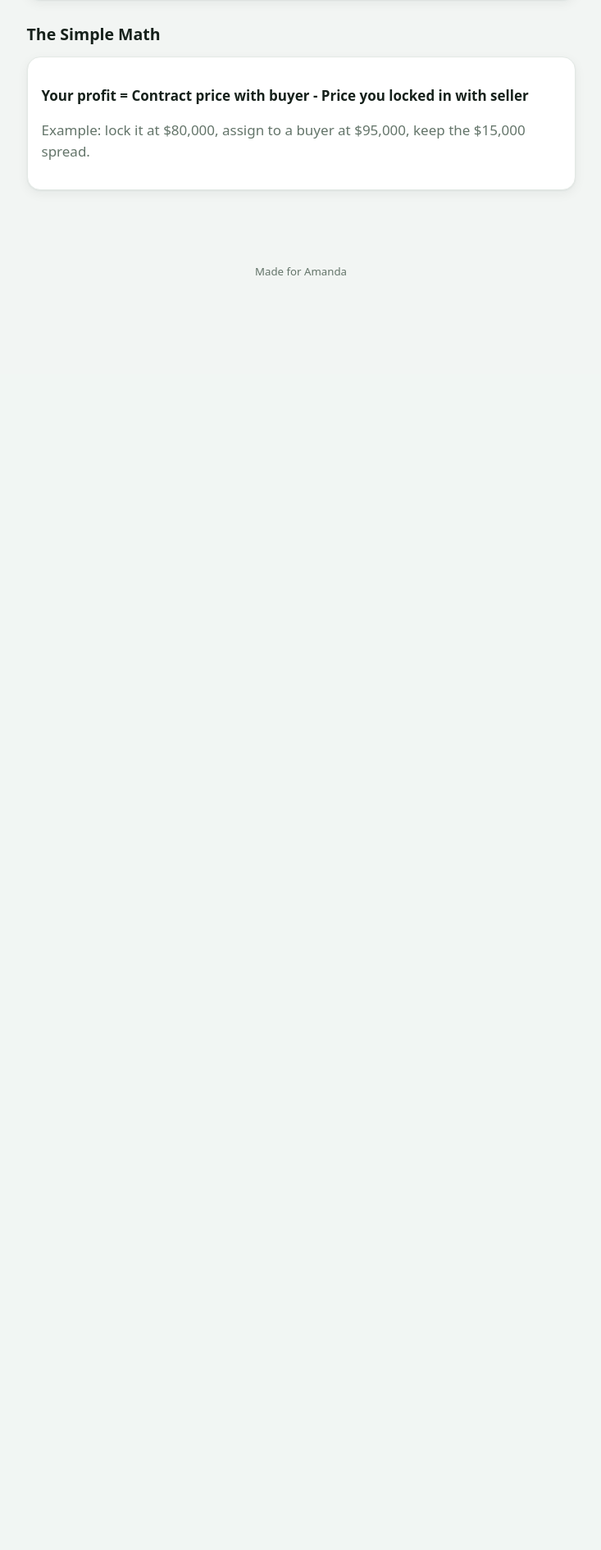
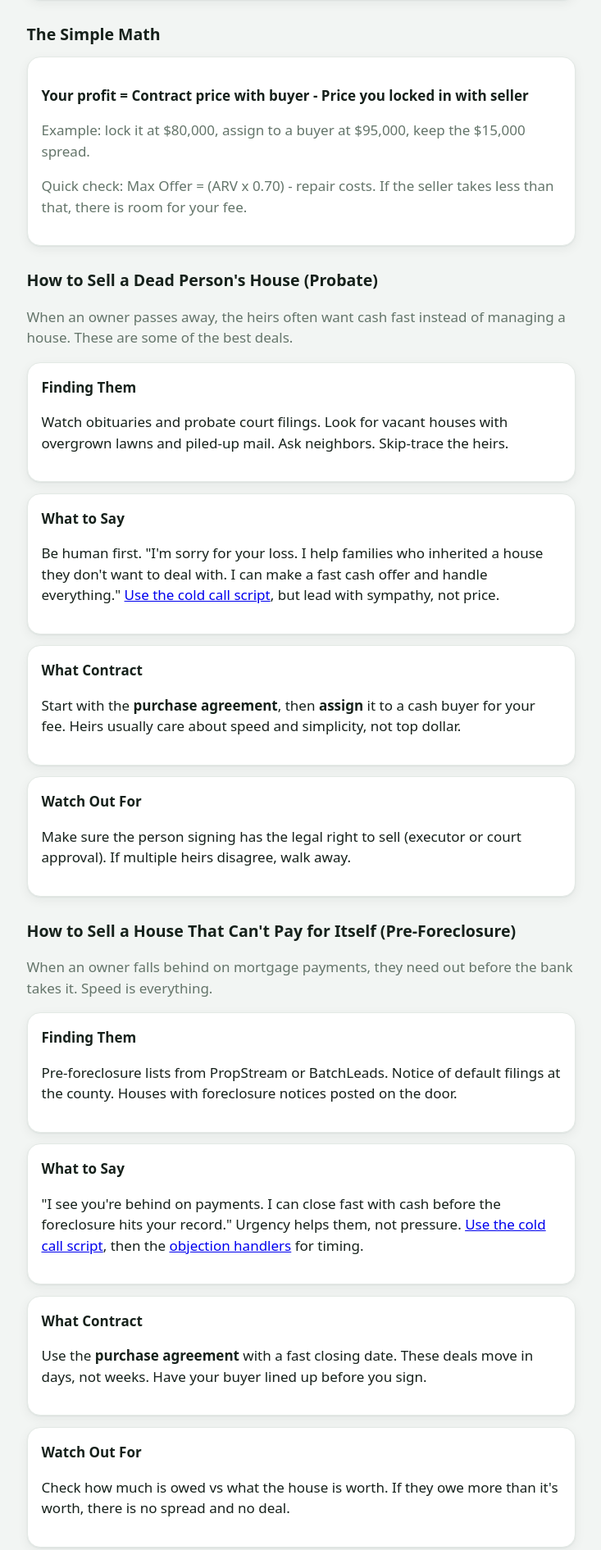
Before and after one commit to jaykk99/wholesale-stack, a FastAPI app: page /playbook in a window 1280 px wide. Shown: the part 2041-3932 px from the top of the page at 82% size, without its empty margins (273-1006 px from the left). Before the commit the page ends 2377 px from the top, so only its background shows below. Run offline with FastAPI, Linux system fonts and the light colour scheme.

Commit message:
deal types with payout math, probate and pre-foreclosure guides linked to scripts and contracts

```diff
--- a/app/db.py
+++ b/app/db.py
@@ -28,6 +28,60 @@ T_STAGE_HISTORY = _P + "stage_history"
 T_CONTRACTS = _P + "contracts"
 
 SQLITE_PATH = os.environ.get("SQLITE_PATH", os.path.join(os.path.dirname(__file__), "..", "wholesale.db"))
+
+# Deal types: each maps to playbook guidance, scripts, and contracts.
+DEAL_TYPES = {
+    "probate": {
+        "label": "Probate / Inherited",
+        "desc": "Owner passed away. Heirs want to sell fast.",
+        "script": "cold_call",
+        "contract": "purchase_agreement",
+        "playbook": "/playbook#probate",
+    },
+    "pre_foreclosure": {
+        "label": "Pre-Foreclosure",
+        "desc": "Owner can't keep up with payments.",
+        "script": "cold_call",
+        "contract": "purchase_agreement",
+        "playbook": "/playbook#pre-foreclosure",
+    },
+    "absentee": {
+        "label": "Absentee Owner",
+        "desc": "Owner doesn't live there. Often neglected.",
+        "script": "cold_call",
+        "contract": "assignment",
+        "playbook": "/playbook",
+    },
+    "tired_landlord": {
+        "label": "Tired Landlord",
+        "desc": "Landlord done dealing with tenants.",
+        "script": "follow_up",
+        "contract": "assignment",
+        "playbook": "/playbook",
+    },
+    "standard": {
+        "label": "Standard",
+        "desc": "Regular motivated seller.",
+        "script": "cold_call",
+        "contract": "purchase_agreement",
+        "playbook": "/playbook",
+    },
+}
+
+
+def payout_estimate(lead: dict) -> dict:
+    """Wholesaling payout math: MAO = (ARV x 0.70) - repairs. Spread = MAO - asking."""
+    try:
+        arv = float(lead.get("arv_estimate") or 0)
+        asking = float(lead.get("asking_price") or 0)
+        repairs = float(lead.get("repair_estimate") or 0)
+    except (TypeError, ValueError):
+        return {"mao": 0, "spread": 0, "ready": False}
+    if not arv:
+        return {"mao": 0, "spread": 0, "ready": False}
+    mao = arv * 0.70 - repairs
+    spread = (mao - asking) if asking else 0
+    return {"mao": round(mao), "spread": round(spread), "ready": True}
 
 STAGES = ["new", "contacted", "appointment", "offer", "negotiation", "closed_won", "closed_lost"]
 STAGE_LABELS = {
--- a/app/main.py
+++ b/app/main.py
@@ -60,7 +60,8 @@ def _tab_for(path: str) -> str:
 
 def ctx(request: Request, **kw):
     base = {"request": request, "stages": db.STAGES, "stage_labels": db.STAGE_LABELS,
-            "backend": db.backend_name(), "tab": _tab_for(request.url.path)}
+            "backend": db.backend_name(), "tab": _tab_for(request.url.path),
+            "deal_types": db.DEAL_TYPES}
     base.update(kw)
     return base
 
@@ -76,6 +77,10 @@ def leads_page(request: Request, stage: str = ""):
     leads = db.list_leads()
     if stage in db.STAGES:
         leads = [l for l in leads if l.get("stage") == stage]
+    for l in leads:
+        l["payout"] = db.payout_estimate(l)
+        dt = db.DEAL_TYPES.get(l.get("motivation") or "standard", db.DEAL_TYPES["standard"])
+        l["deal_label"] = dt["label"]
     return templates.TemplateResponse(request, "leads.html", ctx(request, leads=leads, active_stage=stage))
 
 
@@ -89,10 +94,13 @@ def lead_detail(request: Request, lead_id: int):
     lead = db.get_lead(lead_id)
     if not lead:
         return HTMLResponse("Lead not found", status_code=404)
+    dt = db.DEAL_TYPES.get(lead.get("motivation") or "standard", db.DEAL_TYPES["standard"])
     return templates.TemplateResponse(request, "lead_detail.html", ctx(
         request, lead=lead,
         scripts=call_scripts.scripts_for_stage(lead.get("stage", "new")),
         contract_templates=contracts.TEMPLATES,
+        deal_type=dt,
+        payout=db.payout_estimate(lead),
     ))
 
 
--- a/templates/leads.html
+++ b/templates/leads.html
@@ -15,6 +15,7 @@
     <span class="stagepill st-{{ l.stage }}">{{ stage_labels.get(l.stage, l.stage) }}</span>
   </div>
   <div class="meta">{{ l.city }}{% if l.asking_price %} &middot; ${{ "%.0f"|format(l.asking_price) }}{% endif %} &middot; {{ l.source }}</div>
+  <div class="meta"><span class="stagepill">{{ l.deal_label }}</span>{% if l.payout.ready and l.payout.spread > 0 %} &middot; <strong style="color:green">${{ "{:,}".format(l.payout.spread) }} spread</strong>{% endif %}</div>
   {% if l.owners %}
     {% for o in l.owners %}
     <div class="contactline">
--- a/templates/playbook.html
+++ b/templates/playbook.html
@@ -60,5 +60,48 @@
 <div class="card">
 <p><strong>Your profit = Contract price with buyer - Price you locked in with seller</strong></p>
 <p class="muted">Example: lock it at $80,000, assign to a buyer at $95,000, keep the $15,000 spread.</p>
+<p class="muted">Quick check: Max Offer = (ARV x 0.70) - repair costs. If the seller takes less than that, there is room for your fee.</p>
+</div>
+
+<h2 id="probate">How to Sell a Dead Person's House (Probate)</h2>
+<p class="muted">When an owner passes away, the heirs often want cash fast instead of managing a house. These are some of the best deals.</p>
+<div class="cards">
+<div class="card">
+<div class="card-top"><strong>Finding Them</strong></div>
+<p>Watch obituaries and probate court filings. Look for vacant houses with overgrown lawns and piled-up mail. Ask neighbors. Skip-trace the heirs.</p>
+</div>
+<div class="card">
+<div class="card-top"><strong>What to Say</strong></div>
+<p>Be human first. "I'm sorry for your loss. I help families who inherited a house they don't want to deal with. I can make a fast cash offer and handle everything." <a href="/scripts">Use the cold call script</a>, but lead with sympathy, not price.</p>
+</div>
+<div class="card">
+<div class="card-top"><strong>What Contract</strong></div>
+<p>Start with the <strong>purchase agreement</strong>, then <strong>assign</strong> it to a cash buyer for your fee. Heirs usually care about speed and simplicity, not top dollar.</p>
+</div>
+<div class="card">
+<div class="card-top"><strong>Watch Out For</strong></div>
+<p>Make sure the person signing has the legal right to sell (executor or court approval). If multiple heirs disagree, walk away.</p>
+</div>
+</div>
+
+<h2 id="pre-foreclosure">How to Sell a House That Can't Pay for Itself (Pre-Foreclosure)</h2>
+<p class="muted">When an owner falls behind on mortgage payments, they need out before the bank takes it. Speed is everything.</p>
+<div class="cards">
+<div class="card">
+<div class="card-top"><strong>Finding Them</strong></div>
+<p>Pre-foreclosure lists from PropStream or BatchLeads. Notice of default filings at the county. Houses with foreclosure notices posted on the door.</p>
+</div>
+<div class="card">
+<div class="card-top"><strong>What to Say</strong></div>
+<p>"I see you're behind on payments. I can close fast with cash before the foreclosure hits your record." Urgency helps them, not pressure. <a href="/scripts">Use the cold call script</a>, then the <a href="/scripts">objection handlers</a> for timing.</p>
+</div>
+<div class="card">
+<div class="card-top"><strong>What Contract</strong></div>
+<p>Use the <strong>purchase agreement</strong> with a fast closing date. These deals move in days, not weeks. Have your buyer lined up before you sign.</p>
+</div>
+<div class="card">
+<div class="card-top"><strong>Watch Out For</strong></div>
+<p>Check how much is owed vs what the house is worth. If they owe more than it's worth, there is no spread and no deal.</p>
+</div>
 </div>
 {% endblock %}
```
Also changed, not shown: templates/lead_detail.html (+7 -1 lines), templates/lead_new.html (+6 -2 lines).
